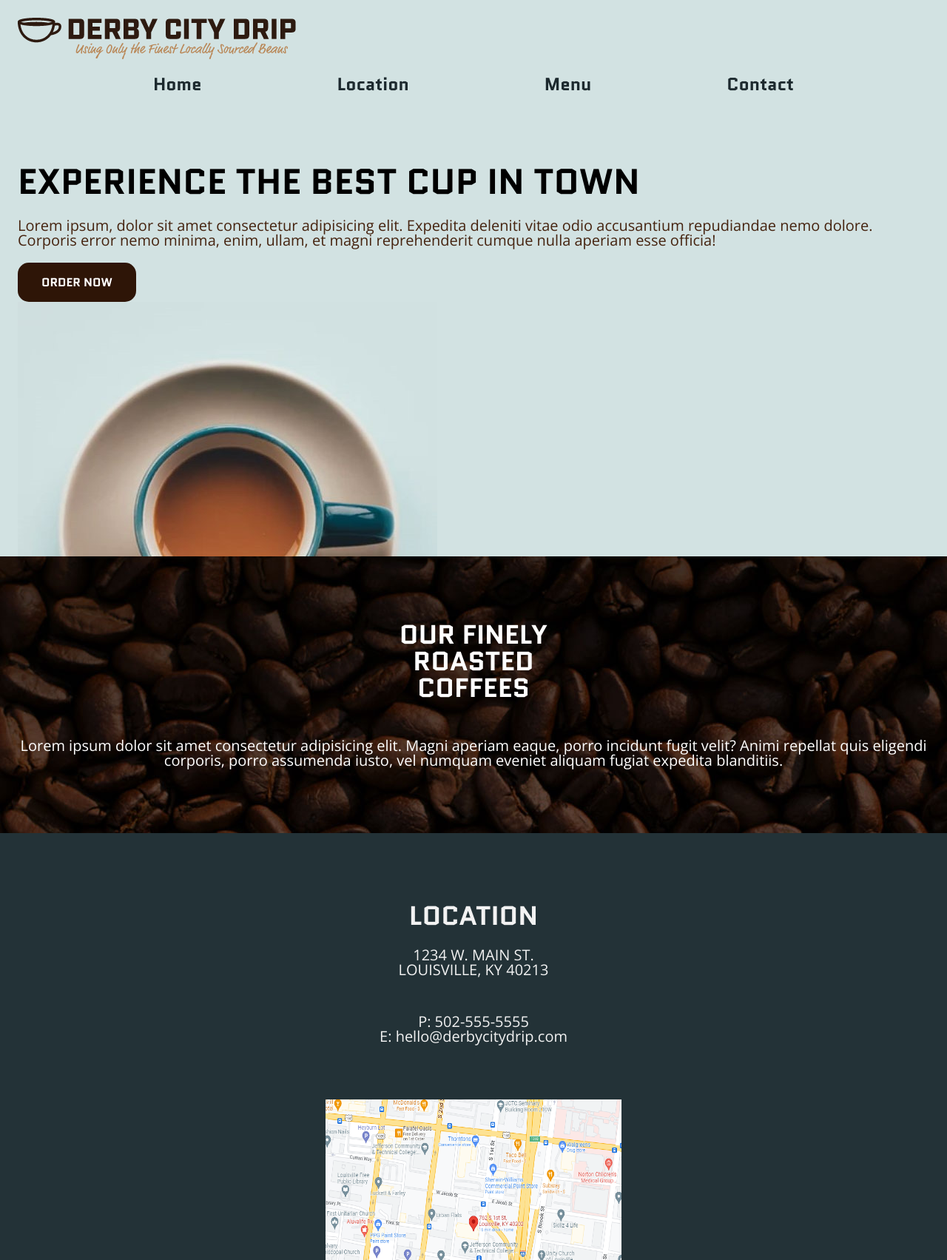
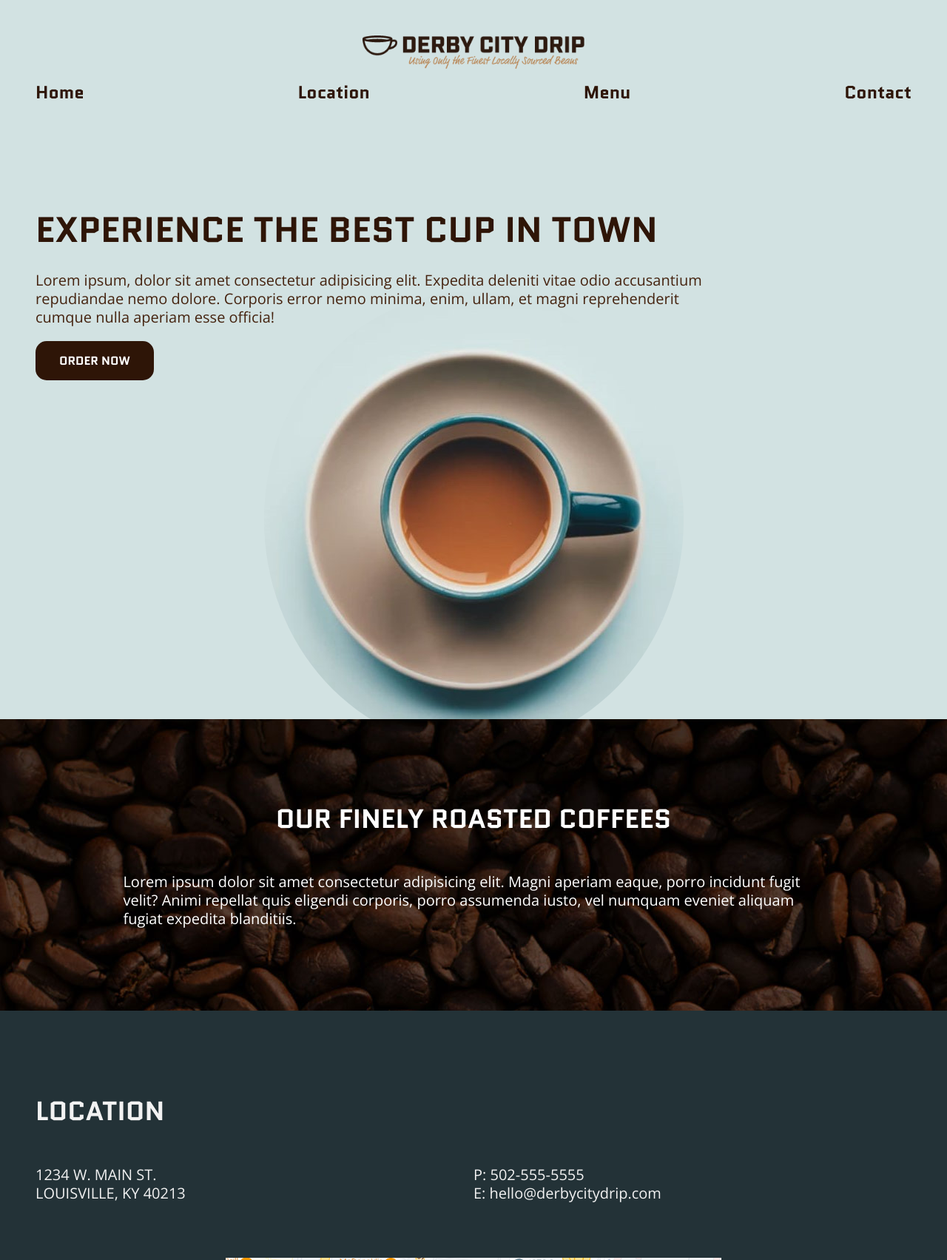
Before and after one commit to GEEDORVH/Derby-City-Drip, a plain HTML site: page index.html in a window 1280 px wide. Shown: the top 1703 px of the page at 74% size. Drawn offline with nearby package versions, Linux system fonts and the light colour scheme.

Commit message:
finished tablet view

```diff
--- a/index.html
+++ b/index.html
@@ -14,6 +14,7 @@
     <nav>
         <div class="container nav-wrapper">
             <div class="nav-wrapper">
+
                 <img src="images/derbycitydrip-logo.png" alt="derby city drip" class="logo">
 
                 <div class="hamburger">
@@ -44,14 +45,18 @@
 
     <header class="hero">
 
-        <div class="container">
+        <div class="container hero-wrapper">
+            <div class="hero-content">
                 <h1 class="experience-heading">EXPERIENCE THE BEST CUP IN TOWN</h1>
-            <p class="experience">Lorem ipsum, dolor sit amet consectetur adipisicing elit. Expedita deleniti vitae odio
+                <p class="experience">Lorem ipsum, dolor sit amet consectetur adipisicing elit. Expedita deleniti vitae
+                    odio
                     accusantium
-                repudiandae nemo dolore. Corporis error nemo minima, enim, ullam, et magni reprehenderit cumque nulla
+                    repudiandae nemo dolore. Corporis error nemo minima, enim, ullam, et magni reprehenderit cumque
+                    nulla
                     aperiam esse officia!</p>
                 <div class="order-button">
                     <button onclick="myFunction()" class="order">ORDER NOW</button>
+                </div>
             </div>
             <div class="hero-img-wrapper">
                 <img src="images/coffee-hero-bg-resize.jpg" alt="coffee cup" class="hero-img">
@@ -61,8 +66,9 @@
 
     <section class="intro">
         <div class="container coffee-roasted">
-            <h2 class="white coffee-roasted-heading">OUR FINELY<br> ROASTED <br>COFFEES</h2>
-            <p class="white">Lorem ipsum dolor sit amet consectetur adipisicing elit. Magni aperiam eaque, porro
+            <h2 class="white coffee-roasted-heading">OUR FINELY ROASTED COFFEES</h2>
+            <p class="white roasted-content">Lorem ipsum dolor sit amet consectetur adipisicing elit. Magni aperiam
+                eaque, porro
                 incidunt fugit velit?
                 Animi repellat quis eligendi corporis, porro assumenda iusto, vel numquam eveniet aliquam fugiat
                 expedita blanditiis.</p>
@@ -72,6 +78,7 @@
     <section>
         <div class="container location">
             <h2 class="map-location-heading">LOCATION</h2>
+            <div class="flex-row">
                 <div class="map-location">
                     <p>1234 W. MAIN ST.</p>
                     <p>LOUISVILLE, KY 40213</p>
@@ -79,6 +86,7 @@
                 <div class="map-number">
                     <p>P: 502-555-5555</p>
                     <p>E: hello@derbycitydrip.com</p>
+                </div>
             </div>
             <img src="images/map.PNG" alt="google map" class="map">
             <h2 class="location-hours-header">HOURS</h2>
@@ -108,7 +116,7 @@
     </section>
 
     <section>
-        <div class="container coffee-wrapper">
+        <div class="container coffee-wrapper menu-item">
             <h2 class="menu-section-title">COFFEES</h2>
             <p class="menu-description">Lorem ipsum dolor sit amet consectetur adipisicing elit. Iure autem enim vel
                 labore, quos distinctio
@@ -156,7 +164,7 @@
                 </div>
                 <p>Caramelization skinny brewed, foam extra eu latte cream grounds to go plunger pot.</p>
             </div>
-            <div class="menu-item">
+
             <div class="menu-items2">
                 <div class="menu-item">
                     <div class="menu-title-wrapper">
@@ -204,7 +212,7 @@
             </p>
             <div class="menu-item">
                 <div class="menu-title-wrapper">
-                        <h3 class="menu-title">COFFEE OF THE DAY</h3>
+                    <h3 class="menu-title">TEA OF THE DAY</h3>
                     <p class="menu-price">$4.99</p>
                 </div>
                 <p>Caramelization skinny brewed, foam extra eu latte cream grounds to go plunger pot.</p>
@@ -212,7 +220,7 @@
 
             <div class="menu-item">
                 <div class="menu-title-wrapper">
-                        <h3 class="menu-title">COFFEE OF THE DAY</h3>
+                    <h3 class="menu-title">TEA OF THE DAY</h3>
                     <p class="menu-price">$4.99</p>
                 </div>
                 <p>Caramelization skinny brewed, foam extra eu latte cream grounds to go plunger pot.</p>
@@ -220,7 +228,7 @@
 
             <div class="menu-item">
                 <div class="menu-title-wrapper">
-                        <h3 class="menu-title">COFFEE OF THE DAY</h3>
+                    <h3 class="menu-title">TEA OF THE DAY</h3>
                     <p class="menu-price">$4.99</p>
                 </div>
                 <p>Caramelization skinny brewed, foam extra eu latte cream grounds to go plunger pot.</p>
@@ -228,7 +236,7 @@
 
             <div class="menu-item">
                 <div class="menu-title-wrapper">
-                        <h3 class="menu-title">COFFEE OF THE DAY</h3>
+                    <h3 class="menu-title">TEA OF THE DAY</h3>
                     <p class="menu-price">$4.99</p>
                 </div>
                 <p>Caramelization skinny brewed, foam extra eu latte cream grounds to go plunger pot.</p>
@@ -244,7 +252,7 @@
                 eum quae.</p>
             <div class="menu-item">
                 <div class="menu-title-wrapper">
-                        <h3 class="menu-title">COFFEE OF THE DAY</h3>
+                    <h3 class="menu-title">PASTRIES OF THE DAY</h3>
                     <p class="menu-price">$4.99</p>
                 </div>
                 <p>Caramelization skinny brewed, foam extra eu latte cream grounds to go plunger pot.</p>
@@ -252,7 +260,7 @@
 
             <div class="menu-item">
                 <div class="menu-title-wrapper">
-                        <h3 class="menu-title">COFFEE OF THE DAY</h3>
+                    <h3 class="menu-title">PASTRIES OF THE DAY</h3>
                     <p class="menu-price">$4.99</p>
                 </div>
                 <p>Caramelization skinny brewed, foam extra eu latte cream grounds to go plunger pot.</p>
@@ -260,7 +268,7 @@
 
             <div class="menu-item">
                 <div class="menu-title-wrapper">
-                        <h3 class="menu-title">COFFEE OF THE DAY</h3>
+                    <h3 class="menu-title">PASTRIES OF THE DAY</h3>
                     <p class="menu-price">$4.99</p>
                 </div>
                 <p>Caramelization skinny brewed, foam extra eu latte cream grounds to go plunger pot.</p>
@@ -268,13 +276,13 @@
 
             <div class="menu-item">
                 <div class="menu-title-wrapper">
-                        <h3 class="menu-title">COFFEE OF THE DAY</h3>
+                    <h3 class="menu-title">PASTRIES OF THE DAY</h3>
                     <p class="menu-price">$4.99</p>
                 </div>
                 <p>Caramelization skinny brewed, foam extra eu latte cream grounds to go plunger pot.</p>
             </div>
 
-            </div>
+
     </section>
 
     <section>
--- a/styles.css
+++ b/styles.css
@@ -98,11 +98,14 @@ h4 {
 
 p {
     font-size: 20px;
+    line-height: 1.25;
 }
 
 .location {
     background-color: #233237;
     color: #f2f2f2;
+    display: flex;
+    flex-direction: column;
 }
 
 .hours-days, .hours-times {
@@ -115,7 +118,7 @@ p {
     justify-content: center;
 }
 
-.hours-days-wrapper {}
+
 
 .hours-times-wrapper {
 
@@ -280,6 +283,7 @@ label {
 
 .hero-img {
     background-repeat: no-repeat;
+    object-fit: scale-down;
 }
 
 .coffee-club {
@@ -335,6 +339,8 @@ label {
 
 .experience-heading {
     padding-bottom: 25px;
+    color: #2e1507;
+    line-height: 1.25;
 }
 
 .coffee-roasted-heading {
@@ -479,7 +485,7 @@ label {
     }
 }
 
-@media screen and (min-width: 576px) {
+@media screen and (min-width: 650px) {
     .hamburger {
         display: none;
     }
@@ -514,9 +520,10 @@ label {
         font-size: 1.2em;
     }
 
+
 }
 
-@media screen and (max-width: 576px) {
+@media screen and (max-width: 650px) {
     .hamburger {
         float: right;
     }
@@ -579,5 +586,128 @@ label {
         font-weight: bold;
     }
 
+}
 
+@media only screen and (min-width: 649px) {
+
+    .nav-menu-hidden {
+        display: flex;
+        justify-content: space-between;
+        margin-top: 20px;
+        font-weight: bold;
+        background-color: #d2e2e2;
+        font-family: 'Quantico', sans-serif;
+        font-size: 24px;
+        cursor: pointer;
+        color: #2e1507;
+    }
+
+    .nav-wrapper {
+        background-color: #d2e2e2;
+        display: flex;
+        flex-direction: column;
+    }
+
+    .map-location-heading {
+        text-align: left;
+        padding-bottom: 30px;
+    }
+
+    .map-location {
+        text-align: left;
+        width: 50%;
+    }
+
+    .map-number {
+        text-align: left;
+    }
+
+    .map {
+        width: 670px;
+        height: 400px;
+    }
+
+    .location-hours-header, .location-hours {
+        text-align: left;
+    }
+
+    .flex-row {
+        display: flex;
+    }
+
+    .container {
+        padding: 48px;
+    }
+
+    .logo {
+        width: 300px;
+        margin: auto;
+    }
+
+    .intro {
+        margin: 0;
+    }
+
+    .hero-img {
+        border-radius: 100%;
+        margin-bottom: -90px;
+    }
+
+    .hero-wrapper {
+        flex-direction: column;
+        display: flex;
+    }
+
+    .hero-img-wrapper {
+        align-self: center;
+        position: relative;
+        margin-top: -120px;
+    }
+
+    .hero-content {
+        z-index: 1;
+        width: 80%;
+    }
+
+    .roasted-content {
+        text-align: left;
+        max-width: 80%;
+    }
+
+    .coffee-roasted-heading {
+        max-width: 60%;
+        text-align: center;
+        line-height: 1.25;
+    }
+
+    .coffee-roasted {
+        display: flex;
+        flex-direction: column;
+        align-items: center;
+    }
+
+    .menu-item {
+        padding: 24px 48px;
+        color: #2e1507;
+    }
+
+    .newsletter-form {
+        max-width: 80%;
+    }
+
+    .news-wrapper {
+        display: flex;
+        flex-direction: column;
+        align-items: center;
+    }
+
+    .address-phone, .address {
+        margin: 0;
+    }
+
+    .sitemap-links {
+        display: flex;
+        flex-direction: column;
+        gap: 24px;
+    }
 }
--- a/tablet.css
+++ b/tablet.css
@@ -1,8 +1,8 @@
-@media only screen and (min-width: 650px) {
+@media only screen and (min-width: 649px) {
 
     .nav-menu-hidden {
         display: flex;
-        justify-content: space-evenly;
+        justify-content: space-between;
         margin-top: 20px;
         font-weight: bold;
         background-color: #d2e2e2;
@@ -13,15 +13,47 @@
 
     .nav-wrapper {
         background-color: #d2e2e2;
+        display: flex;
+        flex-direction: column;
+        }
+
+    .map-location-heading {
+        text-align: left;
+        padding-bottom: 30px;
     }
 
-    .logo {}
+    .map-location {
+        text-align: left;
+        width: 50%;
+    }
 
+    .map-number {
+        text-align: left;
+    }
 
+    .map {
+        width: 670px;
+        height: 400px;
+    }
 
+    .location-hours-header, .location-hours {
+        text-align: left;
+    }
 
+    .flex-row {
+        display: flex;
+}
 
+    .container {
+        padding: 48px;
+    }
 
+    .logo {
+        width: 300px;
+        margin: auto;
+    }
 
+    .intro {
 
+    }
 }
```
Also changed, not shown: images/coffee-hero-bg-cropped.png (added). Lines whose indentation alone changed are shown as unchanged.
